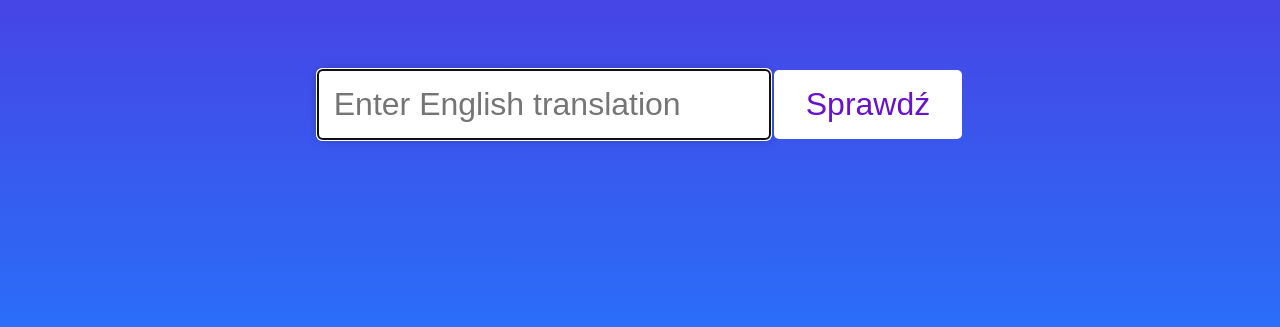
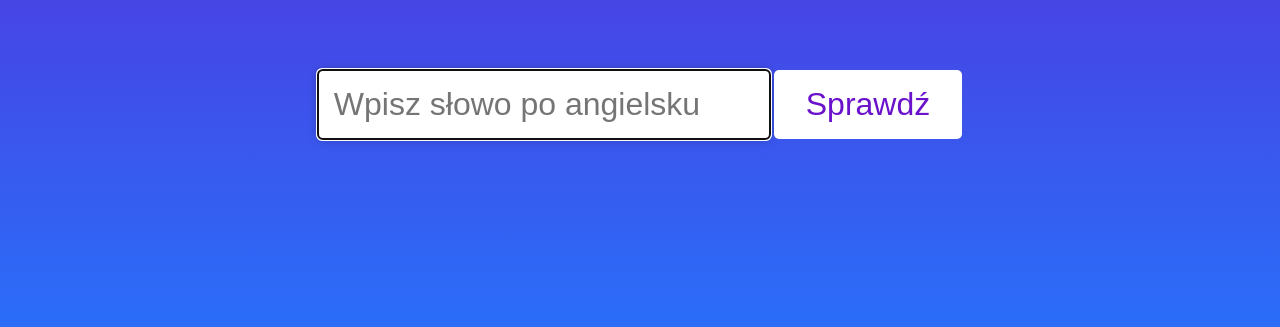
Before and after one commit to krzaks/krzaks.github.io, a plain HTML site: page index.html in a window 1280 px wide. Shown: the part 415-742 px from the top of the page. Drawn offline with Linux system fonts and the light colour scheme.

Commit message:
Placeholder in input changed to polish

```diff
--- a/index.html
+++ b/index.html
@@ -1,16 +1,18 @@
 <!DOCTYPE html>
 <html>
+
 <head>
   <meta charset="UTF-8">
   <title>Angielski z Patrykiem</title>
   <link rel="stylesheet" href="style.css">
 </head>
+
 <body>
   <div id="container">
     <h1>Angielski z Patrykiem</h1>
     <div id="word-container">
       <h2 id="polish-word"></h2>
-        <input type="text" id="english-word" placeholder="Enter English translation">
+      <input type="text" id="english-word" placeholder="Wpisz słowo po angielsku">
       <button id="submit-button">Sprawdź</button>
     </div>
     <div id="result-container">
@@ -20,4 +22,5 @@
   </div>
   <script src="app.js"></script>
 </body>
+
 </html>
```
Lines whose indentation alone changed are shown as unchanged.
